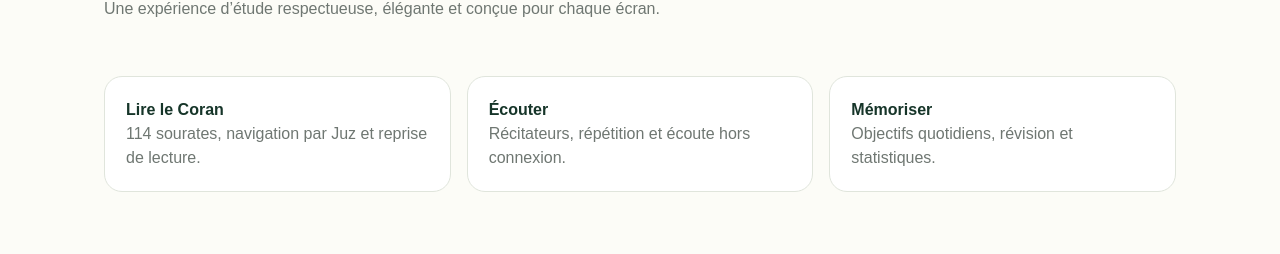
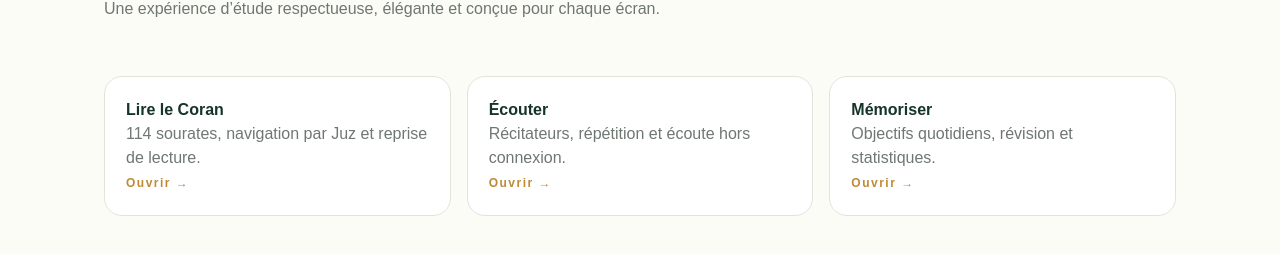
Before and after one commit to Mouhamed-ai/mon_app, a Next.js app in the folder al-quran-app/: page / in a window 1280 px wide. Shown: the part 366-620 px from the top of the page. Built offline with nearby package versions, Linux system fonts and the light colour scheme.

Commit message:
Add working Quran fallback and home navigation

```diff
--- /dev/null
+++ b/al-quran-app/src/app/listen/page.tsx
@@ -0,0 +1,2 @@
+import Link from "next/link";
+export default function Listen(){return <main className="shell reader"><nav className="nav"><Link className="brand" href="/">۞ Al-Quran</Link><span className="muted">Écouter</span></nav><p className="eyebrow" style={{marginTop:40}}>RÉCITATEUR · MISHARY ALAFASY</p><h1>Al-Fātiḥah</h1><p className="muted">Écoutez la première sourate. La lecture nécessite une connexion Internet.</p><audio controls style={{width:"100%",margin:"24px 0"}} src="https://everyayah.com/data/Alafasy_128kbps/001001.mp3">Votre navigateur ne prend pas en charge l’audio.</audio><Link className="pill" href="/quran/1">Lire les versets</Link></main>}
--- a/al-quran-app/src/app/page.tsx
+++ b/al-quran-app/src/app/page.tsx
@@ -1,3 +1,3 @@
 import Link from "next/link";
-const cards=[['Lire le Coran','114 sourates, navigation par Juz et reprise de lecture.'],['Écouter','Récitateurs, répétition et écoute hors connexion.'],['Mémoriser','Objectifs quotidiens, révision et statistiques.']];
-export default function Home(){return <main className="shell"><nav className="nav"><b className="brand">۞ Al-Quran</b><Link className="pill" href="/quran">Ouvrir le Coran</Link></nav><section className="hero"><p className="eyebrow">VOTRE COMPAGNON QUOTIDIEN</p><h1>Lire, écouter et méditer le Coran.</h1><p className="muted">Une expérience d’étude respectueuse, élégante et conçue pour chaque écran.</p></section><section className="cards">{cards.map(([title,text])=><article className="card" key={title}><b>{title}</b><p className="muted">{text}</p></article>)}</section></main>}
+const cards=[['Lire le Coran','114 sourates, navigation par Juz et reprise de lecture.','/quran'],['Écouter','Récitateurs, répétition et écoute hors connexion.','/listen'],['Mémoriser','Objectifs quotidiens, révision et statistiques.','/study']];
+export default function Home(){return <main className="shell"><nav className="nav"><b className="brand">۞ Al-Quran</b><Link className="pill" href="/quran">Ouvrir le Coran</Link></nav><section className="hero"><p className="eyebrow">VOTRE COMPAGNON QUOTIDIEN</p><h1>Lire, écouter et méditer le Coran.</h1><p className="muted">Une expérience d’étude respectueuse, élégante et conçue pour chaque écran.</p></section><section className="cards">{cards.map(([title,text,href])=><Link className="card" key={title} href={href}><b>{title}</b><p className="muted">{text}</p><small className="eyebrow">Ouvrir →</small></Link>)}</section></main>}
--- a/al-quran-app/src/app/quran/[id]/page.tsx
+++ b/al-quran-app/src/app/quran/[id]/page.tsx
@@ -1,4 +1,5 @@
 import { notFound } from "next/navigation";
 import { db } from "@/lib/db";
 export const dynamic = "force-dynamic";
-export default async function Reading({params}:{params:Promise<{id:string}>}){const {id}=await params;const surah=await db.surah.findUnique({where:{id:Number(id)},include:{ayahs:{orderBy:{numberInSurah:"asc"}}}});if(!surah)return notFound();return <main className="shell reader"><p className="eyebrow">{surah.revelationType.toUpperCase()} · {surah.versesCount} VERSETS</p><h1>{surah.nameFr} <span className="arabic" style={{fontSize:34}}>{surah.arabicName}</span></h1>{surah.ayahs.map(a=><article className="card" key={a.id} style={{margin:"15px 0"}}><div className="arabic">{a.arabicText}</div><p>{a.translationFr}</p>{a.transliteration&&<p className="muted"><i>{a.transliteration}</i></p>}</article>)}</main>}
+const demo={id:1,arabicName:"الفاتحة",nameFr:"L’Ouverture",revelationType:"Mecquoise",versesCount:7,ayahs:[{id:1,arabicText:"بِسْمِ اللَّهِ الرَّحْمَٰنِ الرَّحِيمِ",translationFr:"Au nom d’Allah, le Tout Miséricordieux, le Très Miséricordieux.",transliteration:"Bismi Allahi ar-rahmani ar-rahim."},{id:2,arabicText:"الْحَمْدُ لِلَّهِ رَبِّ الْعَالَمِينَ",translationFr:"Louange à Allah, Seigneur de l’univers.",transliteration:"Al-hamdu lillahi rabbi al-alamin."},{id:3,arabicText:"الرَّحْمَٰنِ الرَّحِيمِ",translationFr:"Le Tout Miséricordieux, le Très Miséricordieux.",transliteration:"Ar-rahmani ar-rahim."}]};
+export default async function Reading({params}:{params:Promise<{id:string}>}){const {id}=await params;let surah:any=null;try{surah=await db.surah.findUnique({where:{id:Number(id)},include:{ayahs:{orderBy:{numberInSurah:"asc"}}}})}catch{}if(!surah&&Number(id)===1)surah=demo;if(!surah)return notFound();return <main className="shell reader"><p className="eyebrow">{surah.revelationType.toUpperCase()} · {surah.versesCount} VERSETS</p><h1>{surah.nameFr} <span className="arabic" style={{fontSize:34}}>{surah.arabicName}</span></h1>{surah.ayahs.map((a:any)=><article className="card" key={a.id} style={{margin:"15px 0"}}><div className="arabic">{a.arabicText}</div><p>{a.translationFr}</p>{a.transliteration&&<p className="muted"><i>{a.transliteration}</i></p>}</article>)}</main>}
--- a/al-quran-app/src/app/quran/page.tsx
+++ b/al-quran-app/src/app/quran/page.tsx
@@ -1,4 +1,5 @@
 import Link from "next/link";
 import { db } from "@/lib/db";
 export const dynamic = "force-dynamic";
-export default async function Quran(){const surahs=await db.surah.findMany({orderBy:{id:"asc"},select:{id:true,arabicName:true,nameFr:true,versesCount:true}});return <main className="shell"><nav className="nav"><Link className="brand" href="/">۞ Al-Quran</Link><span className="muted">Le Coran</span></nav><section className="reader"><p className="eyebrow">SOURATES</p><h1>Le Saint Coran</h1>{surahs.length?surahs.map(s=><Link className="card" style={{display:"block",margin:"10px 0"}} key={s.id} href={`/quran/${s.id}`}><b>{s.id}. {s.nameFr}</b><span style={{float:"right",fontFamily:"serif",fontSize:22}}>{s.arabicName}</span><p className="muted">{s.versesCount} versets</p></Link>):<p className="muted">Initialisez la base : <code>npm run db:seed</code>.</p>}</section></main>}
+const demo=[{id:1,arabicName:"الفاتحة",nameFr:"L’Ouverture",versesCount:7},{id:112,arabicName:"الإخلاص",nameFr:"Le Monothéisme pur",versesCount:4},{id:113,arabicName:"الفلق",nameFr:"L’Aube naissante",versesCount:5},{id:114,arabicName:"الناس",nameFr:"Les Hommes",versesCount:6}];
+export default async function Quran(){let surahs=demo;try{const records=await db.surah.findMany({orderBy:{id:"asc"},select:{id:true,arabicName:true,nameFr:true,versesCount:true}});if(records.length)surahs=records;}catch{}return <main className="shell"><nav className="nav"><Link className="brand" href="/">۞ Al-Quran</Link><span className="muted">Le Coran</span></nav><section className="reader"><p className="eyebrow">SOURATES</p><h1>Le Saint Coran</h1><p className="muted">Sélectionnez une sourate pour lire et écouter.</p>{surahs.map(s=><Link className="card" style={{display:"block",margin:"10px 0"}} key={s.id} href={`/quran/${s.id}`}><b>{s.id}. {s.nameFr}</b><span style={{float:"right",fontFamily:"serif",fontSize:22}}>{s.arabicName}</span><p className="muted">{s.versesCount} versets</p></Link>)}</section></main>}
--- /dev/null
+++ b/al-quran-app/src/app/study/page.tsx
@@ -0,0 +1,2 @@
+import Link from "next/link";
+export default function Study(){return <main className="shell reader"><nav className="nav"><Link className="brand" href="/">۞ Al-Quran</Link><span className="muted">Mémorisation</span></nav><p className="eyebrow" style={{marginTop:40}}>PROGRAMME DU JOUR</p><h1>Mémorisez avec régularité.</h1><article className="card"><b>Objectif du jour</b><p className="muted">Lire et répéter 3 versets de la sourate Al-Fātiḥah.</p><Link className="pill" href="/quran/1">Commencer</Link></article></main>}
```
